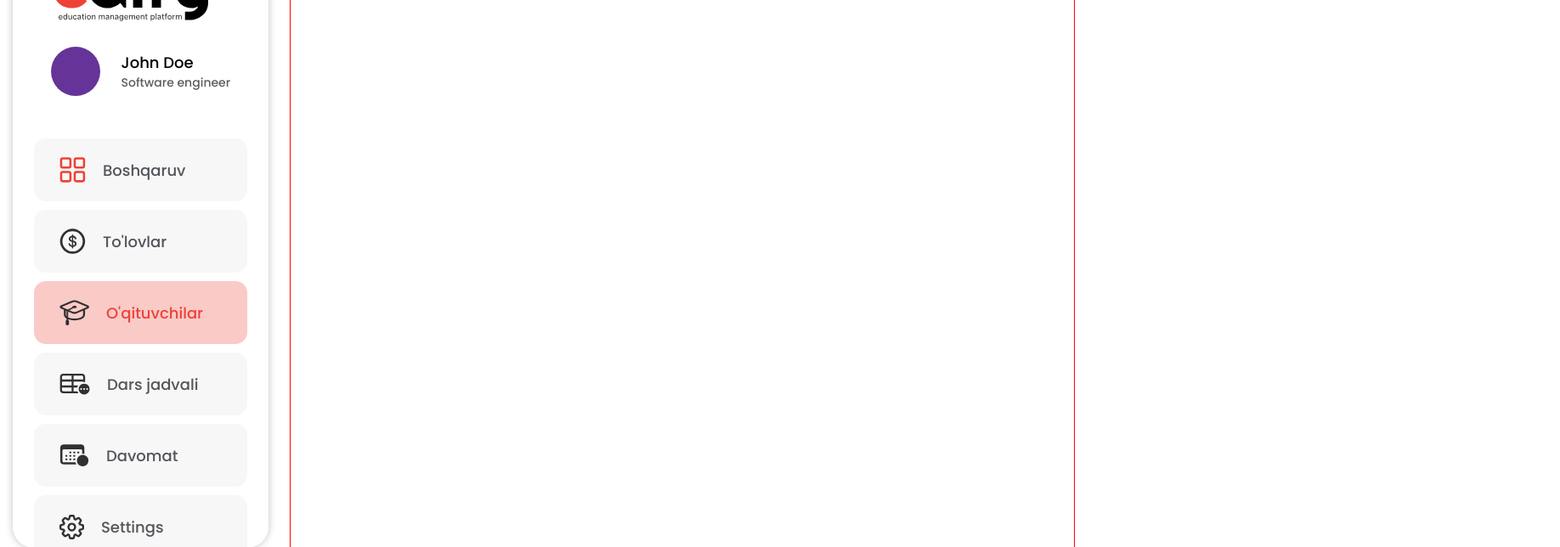
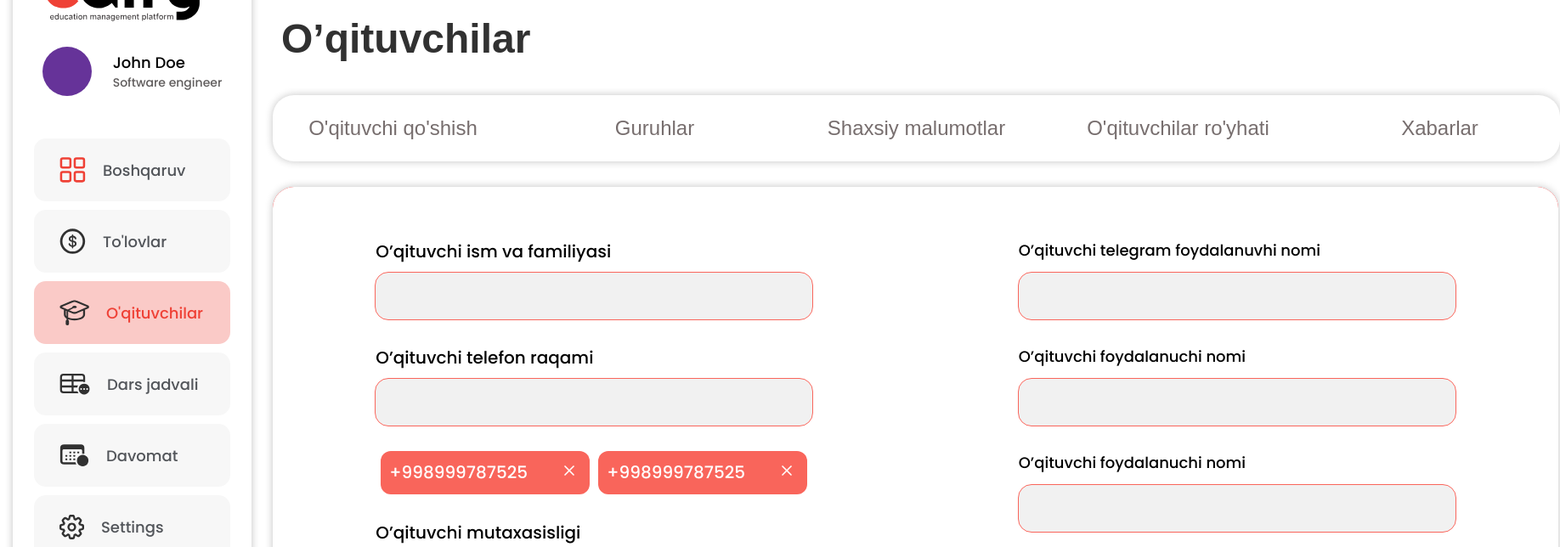
Before and after one commit to abdulhayevbahrom/edify, a React (Create React App) app: page /teachers in a window 1280 px wide. Shown: the part 140-784 px from the top of the page at 85% size, 1836 px wide, since content can reach past the window. Built offline with nearby package versions, Linux system fonts and the light colour scheme.

Commit message:
create new page

```diff
--- a/package.json
+++ b/package.json
@@ -6,6 +6,7 @@
     "cra-template": "1.2.0",
     "react": "^19.0.0",
     "react-dom": "^19.0.0",
+    "react-icons": "^5.4.0",
     "react-router-dom": "^7.1.1",
     "react-scripts": "5.0.1"
   },
--- /dev/null
+++ b/src/components/Students/Teacher.css
@@ -0,0 +1,196 @@
+.teacher {
+    width: 100%;
+    background-color: #fff;
+    display: flex;
+    flex-direction: column;
+    gap: 30px;
+    padding: 15px 0px 0px 0px;
+
+
+    h1 {
+        font-size: 48px;
+        font-weight: 600;
+        line-height: 72px;
+        color: rgba(49, 49, 49, 1);
+        margin-left: 10px;
+    }
+
+    .teacher_panel {
+        width: 1515px;
+        height: 78px;
+        background-color: rgba(255, 255, 255, 1);
+        box-shadow: 0 0 10px #c3c3c3;
+
+        display: flex;
+        align-items: center;
+        justify-content: space-between;
+        border-radius: 25px;
+        padding: 0 10px;
+
+        button {
+            width: 263px;
+            height: 51px;
+            font-size: 24px;
+            color: rgba(119, 110, 110, 1);
+            background-color: #fff;
+            border-radius: 12px;
+            font-weight: 500;
+            transition: 0.5s;
+
+        }
+
+        button:hover {
+            background-color: red;
+            color: #fff;
+        }
+
+        button:active {
+            background-color: blue;
+            color: #fff;
+        }
+    }
+
+    .adding_teacher_panel {
+        width: 1513px;
+        height: 672px;
+        border-radius: 25px;
+        background-color: red;
+        display: flex;
+        align-items: center;
+        justify-content: center;
+        box-shadow: 0 0 10px #c3c3c3;
+        overflow: hidden;
+
+        .left_form {
+            width: 50%;
+            height: 100%;
+            background-color: #fff;
+            display: flex;
+            flex-direction: column;
+            align-items: center;
+            justify-content: center;
+            gap: 30px;
+
+            .input {
+                display: flex;
+                flex-direction: column;
+                align-items: flex-start;
+                gap: 10px;
+
+                label {
+                    width: 277px;
+                    height: 30px;
+                    gap: 0px;
+                    opacity: 0px;
+
+                    font-family: Poppins;
+                    font-size: 20px;
+                    font-weight: 500;
+                    line-height: 30px;
+                    text-align: left;
+                    text-underline-position: from-font;
+                    text-decoration-skip-ink: none;
+                }
+
+                input {
+                    width: 514px;
+                    height: 55px;
+                    border-radius: 15px;
+                    outline: 1px solid rgba(249, 101, 91, 1);
+                    background-color: rgba(241, 241, 241, 1);
+
+                    text-indent: 10px;
+                    font-size: 16px;
+                }
+            }
+
+            .phonenumber_container {
+                display: flex;
+                align-items: center;
+                justify-content: center;
+                gap: 10px;
+
+                button {
+                    width: 246px;
+                    height: 51px;
+                    gap: 0px;
+                    opacity: 0px;
+                    font-family: Poppins;
+                    font-size: 20px;
+                    font-weight: 500;
+                    line-height: 30px;
+                    background-color: rgba(249, 101, 91, 1);
+
+                    display: flex;
+                    align-items: center;
+                    justify-content: space-between;
+                    border-radius: 12px;
+                    padding: 0px 10px;
+                    color: rgba(255, 255, 255, 1);
+
+
+                    span {
+                        width: 28px;
+                        height: 28px;
+                        color: rgba(255, 255, 255, 1);
+
+                    }
+
+                }
+            }
+        }
+
+
+
+        .right_form {
+            width: 50%;
+            height: 100%;
+            background-color: #fff;
+            display: flex;
+            flex-direction: column;
+            align-items: center;
+            justify-content: center;
+            gap: 30px;
+
+
+            .input {
+                display: flex;
+                flex-direction: column;
+                align-items: flex-start;
+                gap: 10px;
+
+                label {
+                    width: 400px;
+                    height: 30px;
+                    font-family: Poppins;
+                    font-size: 18px;
+                    font-weight: 500;
+                    /* line-height: 30px; */
+                }
+
+                input {
+                    width: 514px;
+                    height: 55px;
+                    border-radius: 15px;
+                    outline: 1px solid rgba(249, 101, 91, 1);
+                    background-color: rgba(241, 241, 241, 1);
+
+                    text-indent: 10px;
+                    font-size: 16px;
+                }
+
+            }
+            button {
+                width: 196px;
+                height: 50px;
+                border-radius: 15px;
+                background: rgba(239, 65, 54, 1);
+                font-family: Poppins;
+                font-size: 20px;
+                font-weight: 400;
+                line-height: 30px;
+                margin-right: 40%;
+            }
+        }
+    }
+}
--- /dev/null
+++ b/src/components/Students/Teacher.jsx
@@ -0,0 +1,63 @@
+import React from 'react'
+import "./Teacher.css"
+import { FiX } from 'react-icons/fi'
+
+function Teacher() {
+  return (
+    <div className='teacher'>
+      <h1>O’qituvchilar</h1>
+      <div className="teacher_panel">
+        <button>O'qituvchi qo'shish</button>
+        <button>Guruhlar</button>
+        <button>Shaxsiy malumotlar</button>
+        <button>O'qituvchilar ro'yhati</button>
+        <button>Xabarlar</button>
+      </div>
+      <div className="adding_teacher_panel">
+        <div className="left_form">
+          <div className="input">
+            <label>O’qituvchi ism va familiyasi</label>
+            <input type="text" />
+          </div>
+          <div className="input">
+            <label>O’qituvchi telefon raqami</label>
+            <input type="text" />
+          </div>
+          <div className="phonenumber_container">
+            <button>+998999787525 <span><FiX/></span></button>
+            <button>+998999787525 <span><FiX/></span></button>
+          </div>
+          <div className="input">
+            <label>O’qituvchi mutaxasisligi</label>
+            <input type="text" />
+          </div>
+          <div className="input">
+            <label>O’qituvchi manzili</label>
+            <input type="text" />
+          </div>
+        </div>
+        <div className="right_form">
+        <div className="input">
+            <label>O’qituvchi  telegram foydalanuvhi nomi</label>
+            <input type="text" />
+          </div>
+          <div className="input">
+            <label>O’qituvchi foydalanuchi nomi </label>
+            <input type="text" />
+          </div>
+          <div className="input">
+            <label>O’qituvchi foydalanuchi nomi </label>
+            <input type="text" />
+          </div>
+          <div className="input">
+            <label>O’qituvchi  ulushi</label>
+            <input type="number" placeholder='%'/>
+          </div>
+          <button>Qo'shish</button>
+        </div>
+      </div>
+    </div>
+  )
+}
+
+export default Teacher
--- a/src/components/sidebar/Sidebar.css
+++ b/src/components/sidebar/Sidebar.css
@@ -1,6 +1,6 @@
 .sidebar {
   width: 306px;
-  height: 100%;
+  height: 1020px;
   border-radius: 25px;
   padding: 75px 25px;
   box-shadow: 0 0 10px #c3c3c3;
--- a/src/router/Admin.css
+++ b/src/router/Admin.css
@@ -8,7 +8,7 @@
 
 .admin-right {
   width: calc(100% - 306px);
-  border: 1px solid red;
+  /* border: 1px solid red; */
 }
 
 .admin_content {
--- a/src/router/Admin.jsx
+++ b/src/router/Admin.jsx
@@ -3,6 +3,7 @@ import "./Admin.css";
 import Sidebar from "../components/sidebar/Sidebar";
 import Navbar from "../components/navbar/Navbar";
 import { Route, Routes } from "react-router-dom";
+import Teacher from "../components/Students/Teacher";
 
 function Admin() {
   return (
@@ -13,6 +14,7 @@ function Admin() {
         <div className="admin_content">
           <Routes>
             <Route path="/payments" />
+            <Route path="/teachers" element={<Teacher/>}/>
           </Routes>
         </div>
       </div>
```
Also changed, not shown: 1 other file (tests, documents, lock files or other folders).
